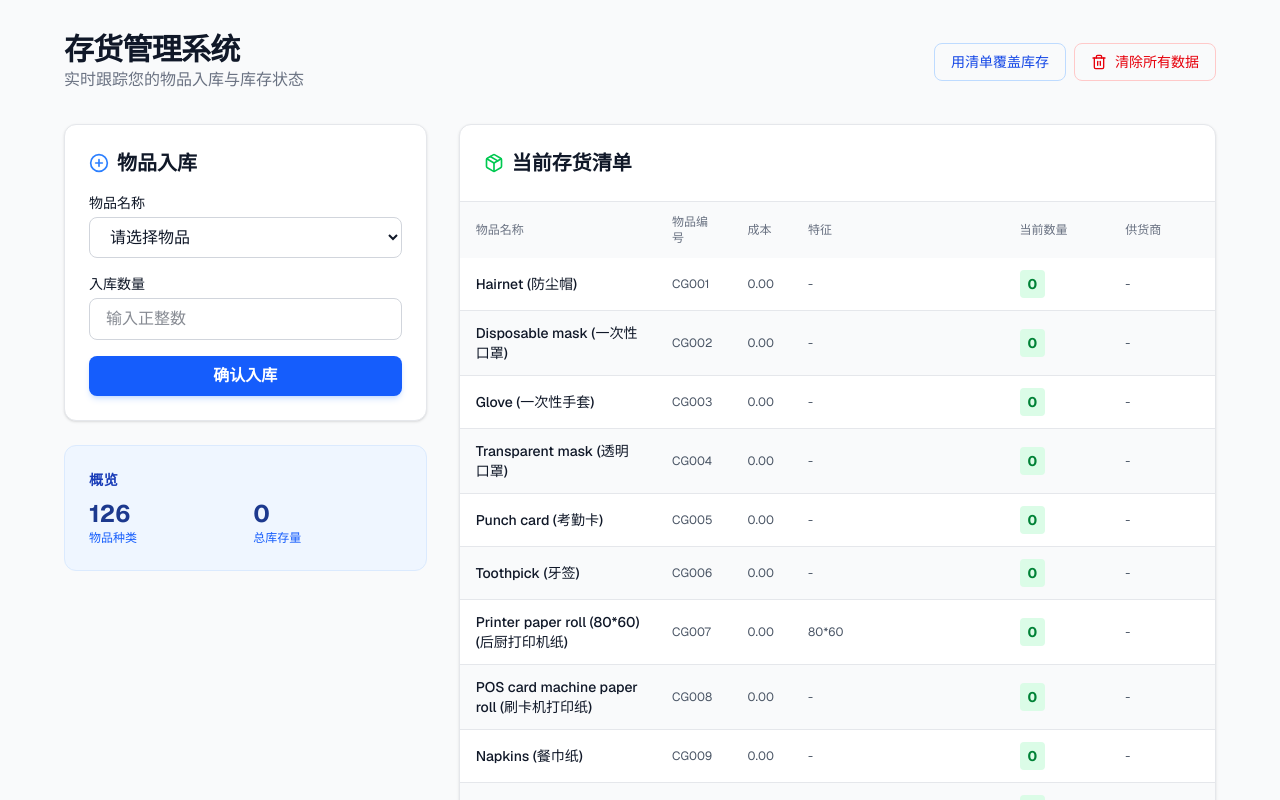
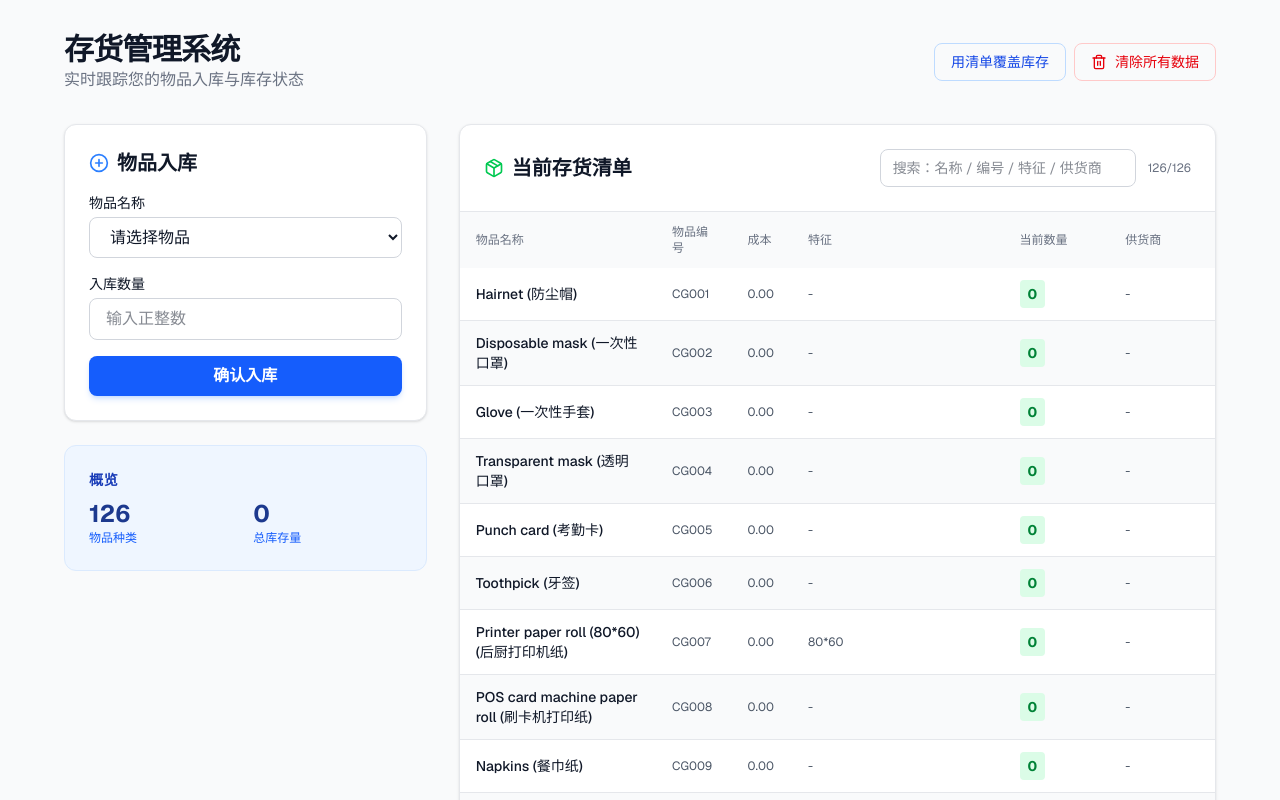
Before and after one commit to hwxue1222/jwdnoodles, a Next.js app: page / in a window 1280 px wide. Shown: the top 800 px of the page. Built offline with nearby package versions, Linux system fonts and the light colour scheme.

Commit message:
feat: 库存清单支持关键字搜索

```diff
--- a/src/app/page.tsx
+++ b/src/app/page.tsx
@@ -150,6 +150,7 @@ export default function Home() {
   const [inventory, setInventory] = useState<InventoryItem[]>([]);
   const [transactions, setTransactions] = useState<Transaction[]>([]);
   const [selectedItemId, setSelectedItemId] = useState('');
+  const [inventorySearch, setInventorySearch] = useState('');
   const [editingItemId, setEditingItemId] = useState<string | null>(null);
   const [editingQuantity, setEditingQuantity] = useState('');
   const [editingSupplierItemId, setEditingSupplierItemId] = useState<string | null>(null);
@@ -389,6 +390,20 @@ export default function Home() {
 
   if (!isLoaded) return <div className="p-8 text-center">加载中...</div>;
 
+  const searchTokens = inventorySearch
+    .toLowerCase()
+    .trim()
+    .split(/\s+/)
+    .filter(Boolean);
+
+  const filteredInventory =
+    searchTokens.length === 0
+      ? inventory
+      : inventory.filter((item) => {
+          const haystack = `${item.itemCode} ${item.name} ${item.features} ${item.supplier}`.toLowerCase();
+          return searchTokens.every((token) => haystack.includes(token));
+        });
+
   return (
     <div className="min-h-screen bg-gray-50 dark:bg-zinc-950 p-4 md:p-8 font-sans text-gray-900 dark:text-gray-100">
       <div className="max-w-6xl mx-auto space-y-8">
@@ -554,6 +569,18 @@ export default function Home() {
                   <Package className="text-green-500" size={20} />
                   当前存货清单
                 </h2>
+                <div className="flex items-center gap-3">
+                  <input
+                    type="text"
+                    value={inventorySearch}
+                    onChange={(e) => setInventorySearch(e.target.value)}
+                    placeholder="搜索：名称 / 编号 / 特征 / 供货商"
+                    className="w-64 max-w-[55vw] px-3 py-2 rounded-lg border border-gray-300 dark:border-zinc-700 bg-transparent focus:ring-2 focus:ring-blue-500 outline-none transition-all text-sm"
+                  />
+                  <div className="text-xs text-gray-500 whitespace-nowrap">
+                    {filteredInventory.length}/{inventory.length}
+                  </div>
+                </div>
               </div>
               <div className="overflow-x-auto">
                 <table className="w-full text-left table-fixed">
@@ -572,8 +599,12 @@ export default function Home() {
                       <tr>
                         <td colSpan={6} className="px-6 py-10 text-center text-gray-400">暂无库存数据</td>
                       </tr>
+                    ) : filteredInventory.length === 0 ? (
+                      <tr>
+                        <td colSpan={6} className="px-6 py-10 text-center text-gray-400">没有匹配结果</td>
+                      </tr>
                     ) : (
-                      inventory.map((item) => (
+                      filteredInventory.map((item) => (
                         <tr
                           key={item.id}
                           className="odd:bg-white even:bg-gray-50 hover:bg-gray-100 dark:odd:bg-zinc-900 dark:even:bg-zinc-900/70 dark:hover:bg-zinc-800/40 transition-colors"
```
